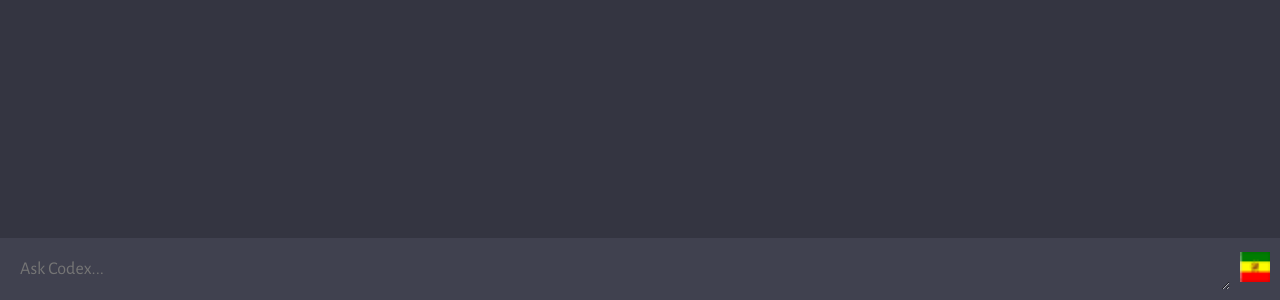
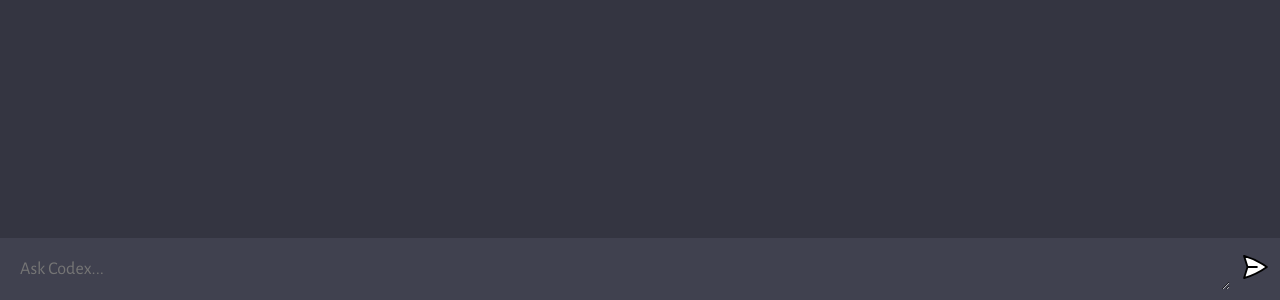
Before and after one commit to Knegewo/CODEX, a website built with Vite: page client/index.html in a window 1280 px wide. Shown: the part 500-800 px from the top of the page. Built offline with nearby package versions, Linux system fonts and the light colour scheme.

Commit message:
send icon update

```diff
--- a/client/index.html
+++ b/client/index.html
@@ -12,7 +12,7 @@
       <div id="chat_container"></div>
       <form>
         <textarea name="prompt" rows="1" cols="1" placeholder="Ask Codex..."></textarea>
-        <button type="submit"><img src="assets/lionofJudah.png" /></button>
+        <button type="submit"><img src="assets/send.svg" /></button>
       </form>
     </div>
     <script type="module" src="script.js"></script>
```
